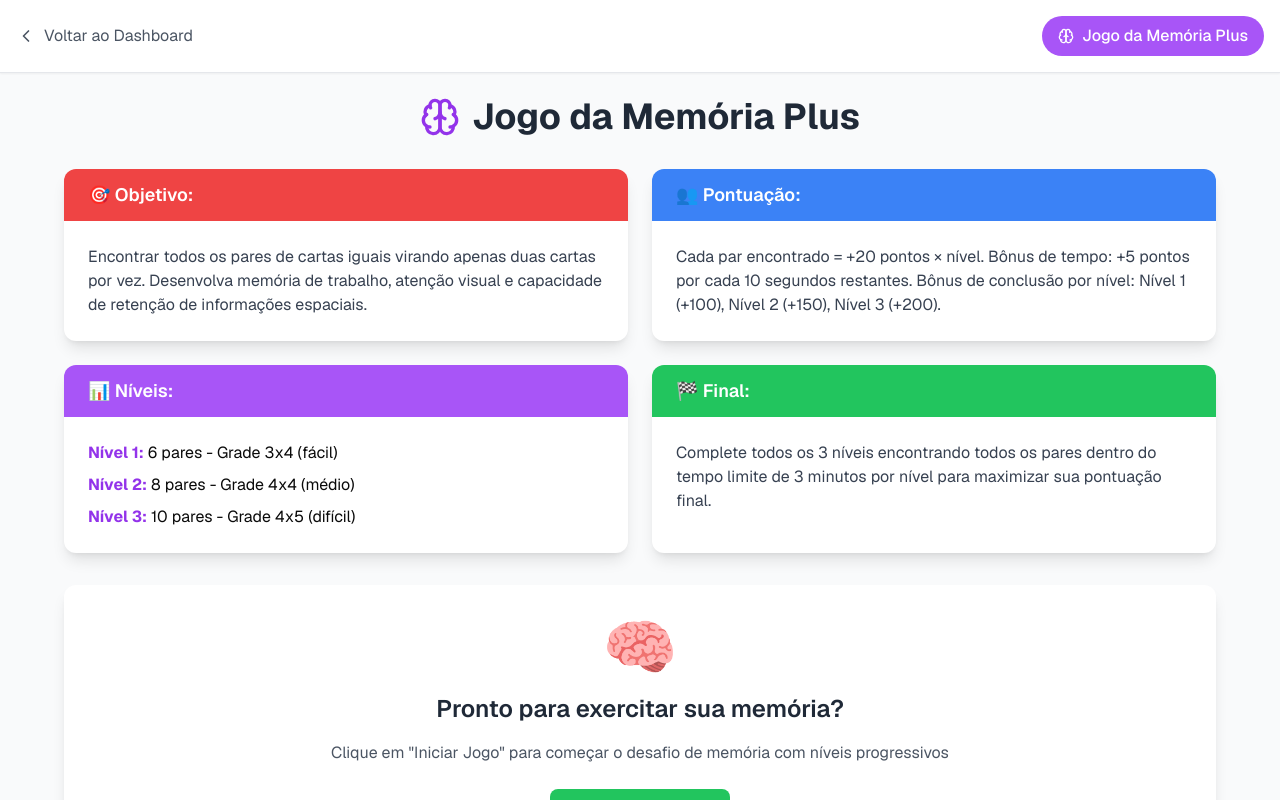
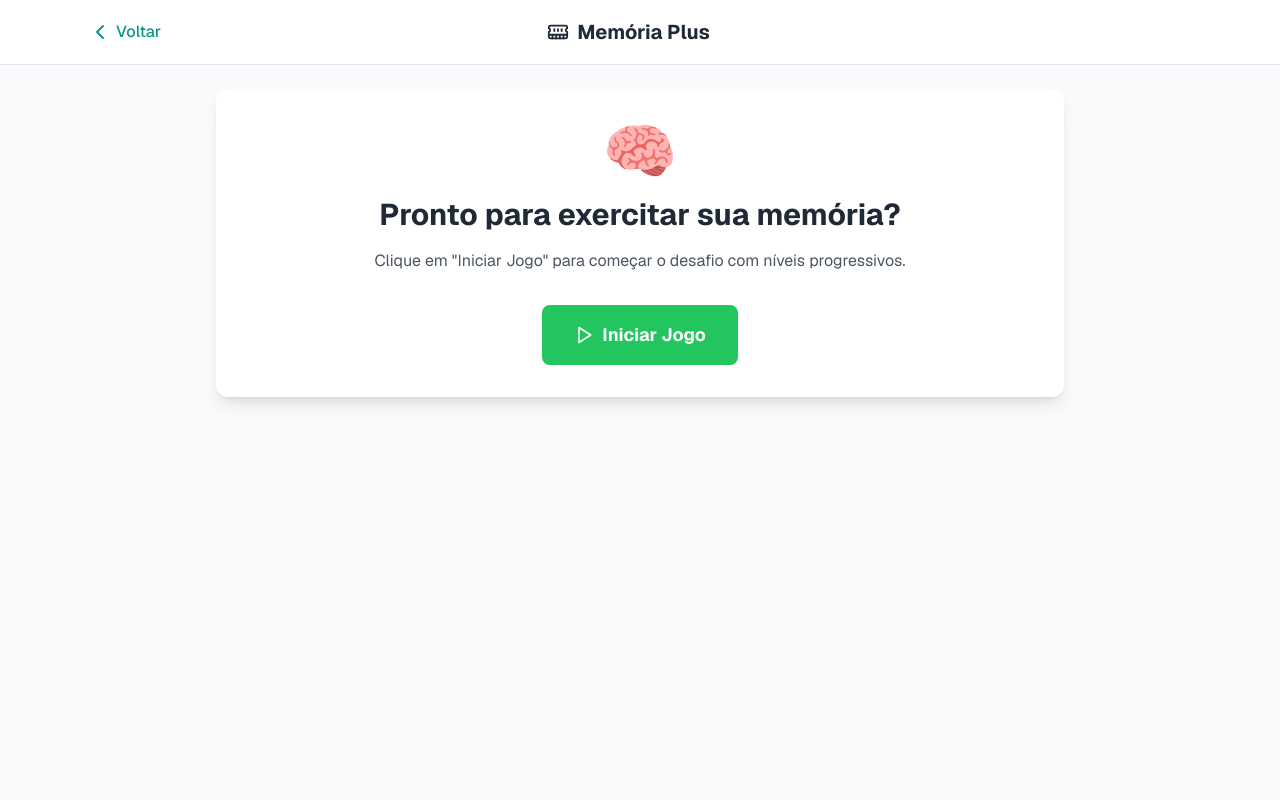
Before and after one commit to ClaudemirWork/teaplus-working, a Next.js app: page /memory-game-plus in a window 1280 px wide. Shown: the top 800 px of the page. Built offline with nearby package versions, Linux system fonts and the light colour scheme.

Commit message:
Update page.tsx correção do botão voltar no jogo da memória plus

```diff
--- a/app/memory-game-plus/page.tsx
+++ b/app/memory-game-plus/page.tsx
@@ -2,40 +2,85 @@
 
 import React, { useState, useEffect } from 'react';
 import Link from 'next/link';
-import { ChevronLeft, Play, Pause, RotateCcw, Brain, Timer, Star, Trophy } from 'lucide-react';
+import { ChevronLeft, Play, Pause, RotateCcw, Brain, Timer, Trophy, Save, MemoryStick } from 'lucide-react';
+import { useRouter } from 'next/navigation';
+import { createClient } from '../utils/supabaseClient';
+
+// Componente do Cabeçalho Padrão
+const GameHeader = ({ onSave, isSaveDisabled, title, icon, showSaveButton }) => (
+    <header className="bg-white/90 backdrop-blur-sm border-b border-gray-200 sticky top-0 z-10">
+        <div className="max-w-6xl mx-auto px-4 sm:px-6">
+            <div className="flex items-center justify-between h-16">
+                <Link
+                    href="/dashboard"
+                    className="flex items-center text-teal-600 hover:text-teal-700 transition-colors"
+                >
+                    <ChevronLeft className="h-6 w-6" />
+                    <span className="ml-1 font-medium text-sm sm:text-base">Voltar</span>
+                </Link>
+                <h1 className="text-lg sm:text-xl font-bold text-gray-800 text-center flex items-center gap-2">
+                    {icon}
+                    <span>{title}</span>
+                </h1>
+                {showSaveButton && onSave ? (
+                    <button
+                        onClick={onSave}
+                        disabled={isSaveDisabled}
+                        className={`flex items-center space-x-2 px-3 py-2 sm:px-4 rounded-lg font-semibold transition-colors ${
+                            !isSaveDisabled
+                                ? 'bg-green-500 text-white hover:bg-green-600'
+                                : 'bg-gray-300 text-gray-500 cursor-not-allowed'
+                        }`}
+                    >
+                        <Save size={18} />
+                        <span className="hidden sm:inline">{isSaveDisabled ? 'Salvando...' : 'Salvar'}</span>
+                    </button>
+                ) : (
+                    <div className="w-24"></div>
+                )}
+            </div>
+        </div>
+    </header>
+);
 
 export default function MemoryGamePlus() {
+    const router = useRouter();
+    const supabase = createClient();
+
     const [level, setLevel] = useState(1);
     const [isPlaying, setIsPlaying] = useState(false);
     const [score, setScore] = useState(0);
     const [timeRemaining, setTimeRemaining] = useState(180);
-  const [cards, setCards] = useState<number[]>([]);
+    const [cards, setCards] = useState<string[]>([]);
     const [flippedCards, setFlippedCards] = useState<number[]>([]);
     const [matchedPairs, setMatchedPairs] = useState<number[]>([]);
     const [moves, setMoves] = useState(0);
     const [gameCompleted, setGameCompleted] = useState(false);
+    const [salvando, setSalvando] = useState(false);
 
-  const symbols = ['🌟', '🎯', '🔥', '⚡', '🎪', '🎨', '🎭', '🎪', '🎯', '🔮', '🎲', '🎪'];
+    const symbols = ['🌟', '🎯', '🔥', '⚡', '🚀', '🎨', '🎭', '💡', '🔮', '🎲'];
 
-  const getLevelConfig = () => {
-    switch(level) {
-      case 1: return { pairs: 6, gridCols: 3, timeBonus: 100 };
-      case 2: return { pairs: 8, gridCols: 4, timeBonus: 150 };
-      case 3: return { pairs: 10, gridCols: 4, timeBonus: 200 };
-      default: return { pairs: 6, gridCols: 3, timeBonus: 100 };
+    const getLevelConfig = (lvl: number) => {
+        switch(lvl) {
+            case 1: return { pairs: 6, gridCols: 4, time: 120 }; // 12 cards
+            case 2: return { pairs: 8, gridCols: 4, time: 150 }; // 16 cards
+            case 3: return { pairs: 10, gridCols: 5, time: 180 }; // 20 cards
+            default: return { pairs: 6, gridCols: 4, time: 120 };
         }
     };
 
-  const initializeGame = () => {
-    const config = getLevelConfig();
+    const initializeGame = (lvl: number) => {
+        const config = getLevelConfig(lvl);
         const gameSymbols = symbols.slice(0, config.pairs);
         const cardPairs = [...gameSymbols, ...gameSymbols];
         const shuffledCards = cardPairs.sort(() => Math.random() - 0.5);
+
         setCards(shuffledCards);
         setFlippedCards([]);
         setMatchedPairs([]);
         setMoves(0);
         setGameCompleted(false);
+        setTimeRemaining(config.time);
     };
 
     useEffect(() => {
@@ -44,7 +89,8 @@ export default function MemoryGamePlus() {
             interval = setInterval(() => {
                 setTimeRemaining(time => time - 1);
             }, 1000);
-    } else if (timeRemaining === 0) {
+        } else if (timeRemaining === 0 && isPlaying) {
+            alert('Tempo esgotado! Tente novamente.');
             setIsPlaying(false);
         }
         return () => {
@@ -62,38 +108,29 @@ export default function MemoryGamePlus() {
                 setScore(prev => prev + 20 * level);
                 setFlippedCards([]);
 
-        // Check if game is completed
                 if (matchedPairs.length + 2 === cards.length) {
                     setGameCompleted(true);
-          setScore(prev => prev + getLevelConfig().timeBonus + Math.floor(timeRemaining / 10) * 5);
+                    setScore(prev => prev + getLevelConfig(level).time + Math.floor(timeRemaining / 10) * 5);
                     setIsPlaying(false);
                 }
             } else {
-        setTimeout(() => {
-          setFlippedCards([]);
-        }, 1000);
+                setTimeout(() => setFlippedCards([]), 1000);
             }
         }
-  }, [flippedCards, cards, matchedPairs.length, level, timeRemaining]);
+    }, [flippedCards, cards, matchedPairs, level, timeRemaining]);
+
 
     const startActivity = () => {
+        setLevel(1);
+        setScore(0);
+        initializeGame(1);
         setIsPlaying(true);
-    setTimeRemaining(180);
-    setScore(0);
-    setLevel(1);
-    initializeGame();
-  };
-
-  const pauseActivity = () => {
-    setIsPlaying(false);
     };
 
     const resetActivity = () => {
         setIsPlaying(false);
-    setTimeRemaining(180);
         setScore(0);
         setLevel(1);
-    initializeGame();
     };
 
     const handleCardClick = (index: number) => {
@@ -105,10 +142,44 @@ export default function MemoryGamePlus() {
 
     const nextLevel = () => {
         if (level < 3) {
-      setLevel(prev => prev + 1);
-      setTimeRemaining(180);
-      initializeGame();
+            const nextLvl = level + 1;
+            setLevel(nextLvl);
+            initializeGame(nextLvl);
             setIsPlaying(true);
+        }
+    };
+
+    const handleSaveSession = async () => {
+        if (!gameCompleted) {
+            alert('Complete o jogo antes de salvar.');
+            return;
+        }
+        setSalvando(true);
+        try {
+            const { data: { user }, error: userError } = await supabase.auth.getUser();
+            if (userError || !user) {
+                alert('Sessão expirada. Por favor, faça login novamente.');
+                router.push('/login');
+                return;
+            }
+            const { error } = await supabase.from('sessoes').insert([{
+                usuario_id: user.id,
+                atividade_nome: 'Memória Plus',
+                pontuacao_final: score,
+                data_fim: new Date().toISOString(),
+                observacoes: { nivel_final: level, jogadas: moves }
+            }]);
+
+            if (error) {
+                alert(`Erro ao salvar: ${error.message}`);
+            } else {
+                alert(`Sessão salva com sucesso!\nPontuação Final: ${score}`);
+                router.push('/dashboard');
+            }
+        } catch (error: any) {
+            alert(`Erro ao salvar: ${error.message || 'Erro desconhecido'}`);
+        } finally {
+            setSalvando(false);
         }
     };
 
@@ -118,121 +189,41 @@ export default function MemoryGamePlus() {
         return `${mins}:${secs.toString().padStart(2, '0')}`;
     };
 
-  const isCardVisible = (index: number) => {
-    return flippedCards.includes(index) || matchedPairs.includes(index);
-  };
+    const isCardVisible = (index: number) => flippedCards.includes(index) || matchedPairs.includes(index);
 
     return (
         <div className="min-h-screen bg-gray-50">
-      {/* Header */}
-      <header className="bg-white shadow-sm border-b border-gray-200 sticky top-0 z-10">
-        <div className="p-4">
-          <div className="flex items-center justify-between">
-            <Link
-              href="/tdah"
-              className="flex items-center space-x-2 text-gray-600 hover:text-gray-800 transition-colors"
+            <GameHeader
+                title="Memória Plus"
+                icon={<MemoryStick size={22} />}
+                onSave={handleSaveSession}
+                isSaveDisabled={salvando}
+                showSaveButton={gameCompleted && level === 3}
+            />
+
+            <main className="p-4 sm:p-6 max-w-4xl mx-auto">
+                {!isPlaying && !gameCompleted ? (
+                    <div className="text-center bg-white p-8 rounded-xl shadow-lg">
+                        <div className="text-6xl mb-4">🧠</div>
+                        <h1 className="text-3xl font-bold text-gray-800 mb-4">Pronto para exercitar sua memória?</h1>
+                        <p className="text-gray-600 mb-8">
+                            Clique em "Iniciar Jogo" para começar o desafio com níveis progressivos.
+                        </p>
+                        <button
+                            onClick={startActivity}
+                            className="flex items-center space-x-2 bg-green-500 hover:bg-green-600 text-white px-8 py-4 rounded-lg font-bold text-lg transition-colors mx-auto"
                         >
-              <ChevronLeft size={20} />
-              <span>Voltar ao Dashboard</span>
-            </Link>
-
-            <div className="flex items-center space-x-4">
-              <div className="px-4 py-2 rounded-full bg-purple-500 text-white font-medium flex items-center space-x-2">
-                <Brain size={16} />
-                <span>Jogo da Memória Plus</span>
+                            <Play size={20} />
+                            <span>Iniciar Jogo</span>
+                        </button>
                     </div>
-            </div>
-          </div>
-        </div>
-      </header>
-
-      {/* Main Content */}
-      <main className="p-6">
-        <div className="max-w-6xl mx-auto">
-          {/* Title */}
-          <div className="text-center mb-8">
-            <h1 className="text-4xl font-bold text-gray-800 mb-2 flex items-center justify-center">
-              <Brain className="mr-3 text-purple-600" size={40} />
-              Jogo da Memória Plus
-            </h1>
-          </div>
-
-          {/* Information Cards */}
-          <div className="grid grid-cols-1 md:grid-cols-2 gap-6 mb-8">
-            {/* Objetivo */}
-            <div className="bg-white rounded-xl shadow-lg overflow-hidden">
-              <div className="bg-red-500 text-white px-6 py-3">
-                <h2 className="text-lg font-semibold flex items-center">
-                  🎯 Objetivo:
-                </h2>
-              </div>
-              <div className="p-6">
-                <p className="text-gray-700">
-                  Encontrar todos os pares de cartas iguais virando apenas duas cartas por vez. Desenvolva memória de trabalho, atenção visual e capacidade de retenção de informações espaciais.
-                </p>
-              </div>
-            </div>
-
-            {/* Pontuação */}
-            <div className="bg-white rounded-xl shadow-lg overflow-hidden">
-              <div className="bg-blue-500 text-white px-6 py-3">
-                <h2 className="text-lg font-semibold flex items-center">
-                  👥 Pontuação:
-                </h2>
-              </div>
-              <div className="p-6">
-                <p className="text-gray-700">
-                  Cada par encontrado = +20 pontos × nível. Bônus de tempo: +5 pontos por cada 10 segundos restantes. Bônus de conclusão por nível: Nível 1 (+100), Nível 2 (+150), Nível 3 (+200).
-                </p>
-              </div>
-            </div>
-
-            {/* Níveis */}
-            <div className="bg-white rounded-xl shadow-lg overflow-hidden">
-              <div className="bg-purple-500 text-white px-6 py-3">
-                <h2 className="text-lg font-semibold flex items-center">
-                  📊 Níveis:
-                </h2>
-              </div>
-              <div className="p-6">
-                <div className="space-y-2">
-                  <p><strong className="text-purple-600">Nível 1:</strong> 6 pares - Grade 3x4 (fácil)</p>
-                  <p><strong className="text-purple-600">Nível 2:</strong> 8 pares - Grade 4x4 (médio)</p>
-                  <p><strong className="text-purple-600">Nível 3:</strong> 10 pares - Grade 4x5 (difícil)</p>
-                </div>
-              </div>
-            </div>
-
-            {/* Final */}
-            <div className="bg-white rounded-xl shadow-lg overflow-hidden">
-              <div className="bg-green-500 text-white px-6 py-3">
-                <h2 className="text-lg font-semibold flex items-center">
-                  🏁 Final:
-                </h2>
-              </div>
-              <div className="p-6">
-                <p className="text-gray-700">
-                  Complete todos os 3 níveis encontrando todos os pares dentro do tempo limite de 3 minutos por nível para maximizar sua pontuação final.
-                </p>
-              </div>
-            </div>
-          </div>
-
-          {/* Game Area */}
-          {isPlaying || gameCompleted ? (
-            <div className="bg-white rounded-xl shadow-lg p-6 mb-6">
-              {/* Game Header */}
-              <div className="flex justify-between items-center mb-6">
-                <div className="flex items-center space-x-4">
-                  <div className="bg-purple-100 px-4 py-2 rounded-lg">
-                    <span className="text-purple-800 font-medium">Nível {level}/3</span>
-                  </div>
-                  <div className="bg-blue-100 px-4 py-2 rounded-lg">
-                    <span className="text-blue-800 font-medium">Pontos: {score}</span>
-                  </div>
-                  <div className="bg-yellow-100 px-4 py-2 rounded-lg">
-                    <span className="text-yellow-800 font-medium">Jogadas: {moves}</span>
-                  </div>
+                ) : (
+                    <div className="bg-white rounded-xl shadow-lg p-6">
+                        <div className="flex flex-wrap justify-between items-center mb-6 gap-4">
+                            <div className="flex items-center gap-4">
+                                <span className="bg-purple-100 text-purple-800 font-medium px-4 py-2 rounded-lg">Nível {level}/3</span>
+                                <span className="bg-blue-100 text-blue-800 font-medium px-4 py-2 rounded-lg">Pontos: {score}</span>
+                                <span className="bg-yellow-100 text-yellow-800 font-medium px-4 py-2 rounded-lg">Jogadas: {moves}</span>
                             </div>
                             <div className="bg-red-100 px-4 py-2 rounded-lg flex items-center">
                                 <Timer className="mr-2 text-red-600" size={16} />
@@ -240,108 +231,55 @@ export default function MemoryGamePlus() {
                             </div>
                         </div>
 
-              {/* Game Completed for Level */}
                         {gameCompleted && (
                             <div className="text-center mb-6 p-4 bg-green-50 border border-green-200 rounded-lg">
                                 <Trophy className="mx-auto text-green-600 mb-2" size={32} />
-                  <h3 className="text-lg font-semibold text-green-800 mb-2">Nível {level} Concluído!</h3>
-                  <p className="text-green-700 mb-4">
-                    Parabéns! Você encontrou todos os pares em {moves} jogadas.
-                  </p>
+                                <h3 className="text-xl font-semibold text-green-800 mb-2">Nível {level} Concluído!</h3>
                                 {level < 3 ? (
-                    <button
-                      onClick={nextLevel}
-                      className="bg-green-500 hover:bg-green-600 text-white px-6 py-2 rounded-lg font-medium transition-colors"
-                    >
-                      Próximo Nível
+                                    <button onClick={nextLevel} className="bg-green-500 hover:bg-green-600 text-white px-6 py-2 rounded-lg font-medium transition-colors">
+                                        Ir para o Próximo Nível
                                     </button>
                                 ) : (
                                     <div>
-                      <p className="text-green-800 font-semibold mb-2">🎉 Jogo Completo!</p>
+                                        <p className="text-green-800 font-semibold text-lg mb-2">🎉 Jogo Completo!</p>
                                         <p className="text-green-700">Pontuação Final: {score} pontos</p>
                                     </div>
                                 )}
                             </div>
                         )}
 
-              {/* Memory Cards Grid */}
                         <div
-                className={`grid gap-3 mb-6 justify-center`}
-                style={{
-                  gridTemplateColumns: `repeat(${getLevelConfig().gridCols}, 1fr)`,
-                  maxWidth: '500px',
-                  margin: '0 auto'
-                }}
+                            className="grid gap-3 mx-auto"
+                            style={{ gridTemplateColumns: `repeat(${getLevelConfig(level).gridCols}, minmax(0, 1fr))` }}
                         >
                             {cards.map((symbol, index) => (
                                 <button
                                     key={index}
                                     onClick={() => handleCardClick(index)}
-                    className={`aspect-square rounded-lg border-2 text-2xl font-bold transition-all duration-300 ${
+                                    className={`aspect-square rounded-lg border-2 text-3xl font-bold transition-all duration-300 flex items-center justify-center ${
                                         isCardVisible(index)
                                             ? matchedPairs.includes(index)
                                                 ? 'bg-green-100 border-green-400 text-green-800 cursor-default'
                                                 : 'bg-blue-100 border-blue-400 text-blue-800'
                                             : 'bg-gray-200 border-gray-300 hover:bg-gray-300 text-transparent'
                                     }`}
-                    disabled={!isPlaying || gameCompleted}
+                                    disabled={!isPlaying}
                                 >
-                    {isCardVisible(index) ? symbol : '?'}
+                                    {isCardVisible(index) ? symbol : '?' }
                                 </button>
                             ))}
                         </div>
-
-              {/* Control Buttons */}
-              <div className="flex justify-center space-x-4">
-                <button
-                  onClick={pauseActivity}
-                  className="flex items-center space-x-2 bg-yellow-500 hover:bg-yellow-600 text-white px-6 py-3 rounded-lg font-medium transition-colors"
-                  disabled={gameCompleted}
-                >
-                  <Pause size={20} />
-                  <span>Pausar</span>
-                </button>
+                        <div className="flex justify-center space-x-4 mt-6">
                             <button
                                 onClick={resetActivity}
                                 className="flex items-center space-x-2 bg-gray-500 hover:bg-gray-600 text-white px-6 py-3 rounded-lg font-medium transition-colors"
                             >
                                 <RotateCcw size={20} />
-                  <span>Reiniciar</span>
+                                <span>Reiniciar Jogo</span>
                             </button>
                         </div>
                     </div>
-          ) : (
-            /* Start Screen */
-            <div className="bg-white rounded-xl shadow-lg p-8 text-center mb-6">
-              <div className="text-6xl mb-4">🧠</div>
-              <h3 className="text-2xl font-semibold text-gray-800 mb-4">
-                Pronto para exercitar sua memória?
-              </h3>
-              <p className="text-gray-600 mb-6">
-                Clique em "Iniciar Jogo" para começar o desafio de memória com níveis progressivos
-              </p>
-              <button
-                onClick={startActivity}
-                className="flex items-center space-x-2 bg-green-500 hover:bg-green-600 text-white px-8 py-4 rounded-lg font-medium transition-colors mx-auto"
-              >
-                <Play size={20} />
-                <span>Iniciar Jogo</span>
-              </button>
-            </div>
                 )}
-
-          {/* Base Científica */}
-          <div className="bg-white rounded-xl shadow-lg p-6">
-            <h2 className="text-xl font-semibold text-gray-800 mb-4 flex items-center">
-              🧬 Base Científica:
-            </h2>
-            <p className="text-gray-700 leading-relaxed">
-              Este jogo é baseado em pesquisas sobre memória de trabalho visuoespacial e função executiva.
-              Estimula o hipocampo (consolidação de memória), córtex pré-frontal dorsolateral (memória de trabalho) e áreas parietais (processamento espacial).
-              Especialmente eficaz para pessoas com TDAH, melhorando atenção sustentada e capacidade de retenção de informações.
-            </p>
-          </div>
-        </div>
             </main>
         </div>
     );
```
Lines whose indentation alone changed are shown as unchanged.
